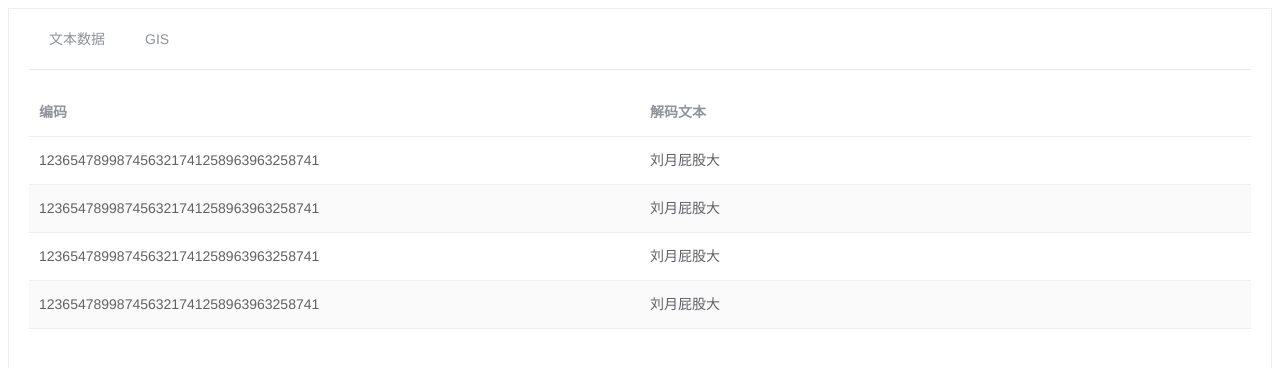
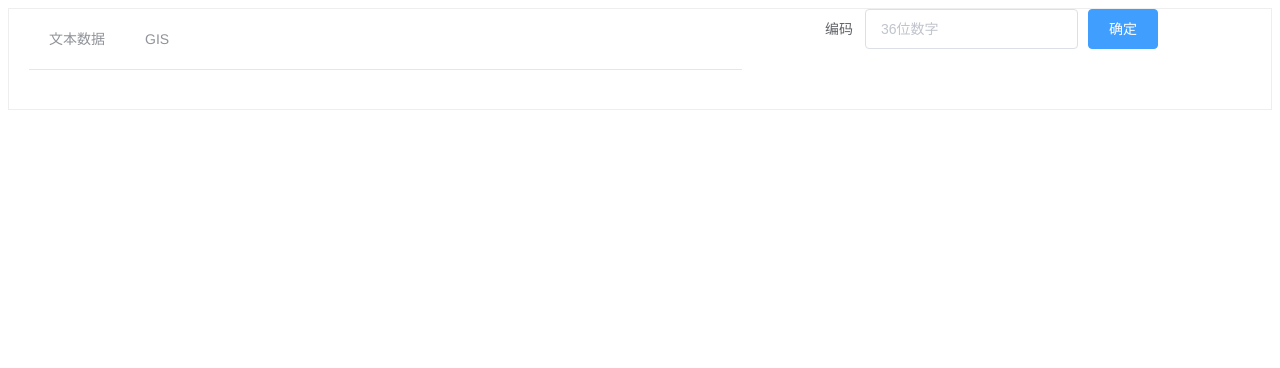
Before and after one commit to xiaolongtuan-yuan/EIS, a Vue app: page / in a window 1280 px wide. Shown: the top 368 px of the page. Built offline with nearby package versions, Linux system fonts and the light colour scheme.

Commit message:
页面基本矿机

```diff
--- a/package.json
+++ b/package.json
@@ -10,7 +10,8 @@
   "dependencies": {
     "core-js": "^3.8.3",
     "element-ui": "^2.15.10",
-    "vue": "^2.6.14"
+    "vue": "^2.6.14",
+    "vue-router": "^3.6.5"
   },
   "devDependencies": {
     "@babel/core": "^7.12.16",
--- a/src/App.vue
+++ b/src/App.vue
@@ -1,21 +1,6 @@
 <template>
   <div id="app">
-    <el-container style="height: 500px; border: 1px solid #eee">
-      <el-header>
-        <el-menu
-          :default-active="activeIndex"
-          class="el-menu-demo"
-          mode="horizontal"
-          @select="handleSelect"
-        >
-          <el-menu-item index="1">文本数据</el-menu-item>
-          <el-menu-item index="2">GIS</el-menu-item>
-        </el-menu>
-      </el-header>
-      <el-main>
-        <text-data></text-data>
-      </el-main>
-    </el-container>
+    <router-view></router-view>
   </div>
 </template>
 
@@ -25,10 +10,6 @@ import TextData from "./views/TextData.vue";
 
 export default {
   name: "App",
-  components: {
-    Map,
-    TextData,
-  },
 };
 </script>
 
--- a/src/main.js
+++ b/src/main.js
@@ -2,10 +2,14 @@ import Vue from 'vue'
 import App from './App.vue'
 import ElementUi from 'element-ui';
 import 'element-ui/lib/theme-chalk/index.css';
+import VueRouter from 'vue-router';
+import router from './router';
 
 Vue.config.productionTip = false
 Vue.use(ElementUi)
+Vue.use(VueRouter)
 
 new Vue({
   render: h => h(App),
+  router:router,
 }).$mount('#app')
--- /dev/null
+++ b/src/router/index.js
@@ -0,0 +1,22 @@
+import VueRouter from "vue-router";
+import Map from "../views/Map";
+import TextData from "../views/TextData";
+
+export default new VueRouter({
+    routes: [
+        {
+            path: '/', component: () => import('@/views/Main'), children: [
+                {
+                    name: 'TextData',
+                    path: 'textdata',
+                    component: () => import('@/views/TextData')
+                },
+                {
+                    name: 'Map',
+                    path: 'map',
+                    component: () => import('@/views/Map')
+                },
+            ]
+        }
+    ]
+})
--- /dev/null
+++ b/src/views/Main.vue
@@ -0,0 +1,91 @@
+<template>
+  <div>
+    <el-container style="border: 1px solid #eee">
+      <el-header>
+        <el-row class="header">
+          <el-col :span="14">
+            <el-menu
+              :default-active="activeIndex"
+              class="el-menu-demo"
+              mode="horizontal"
+              @select="handleSelect"
+              router
+            >
+              <el-menu-item index="1" @click="showTextData" route="/textdata"
+                >文本数据</el-menu-item
+              >
+              <el-menu-item index="2" @click="showGIS" route="/map"
+                >GIS</el-menu-item
+              >
+            </el-menu>
+          </el-col>
+          <el-col :span="10">
+            <el-form
+              :inline="true"
+              :model="formInline"
+            >
+              <el-form-item label="编码">
+                <el-input
+                  v-model="formInline.user"
+                  placeholder="36位数字"
+                ></el-input>
+              </el-form-item>
+              <el-form-item>
+                <el-button type="primary" @click="onSubmit">确定</el-button>
+              </el-form-item>
+            </el-form>
+          </el-col>
+        </el-row>
+      </el-header>
+      <el-main>
+        <router-view></router-view>
+      </el-main>
+    </el-container>
+  </div>
+</template>
+
+<script>
+import Map from "./Map.vue";
+import TextData from "./TextData.vue";
+
+export default {
+  name: "Main",
+  components: {
+    Map,
+    TextData,
+  },
+  data() {
+    return {
+      formInline: {
+        user: "",
+        region: "",
+      },
+    };
+  },
+  methods: {
+    showTextData() {},
+    showGIS() {},
+    onSubmit() {
+      console.log("submit!");
+    },
+  },
+};
+</script>
+
+<style>
+#app {
+  font-family: Avenir, Helvetica, Arial, sans-serif;
+  -webkit-font-smoothing: antialiased;
+  -moz-osx-font-smoothing: grayscale;
+  text-align: center;
+  color: #2c3e50;
+}
+</style>
+<style scoped>
+.inputForm{
+    background: #566;
+    display: flex;
+    justify-content: flex-end;
+    align-content: center;
+}
+</style>
--- a/src/views/Map.vue
+++ b/src/views/Map.vue
@@ -1,6 +1,6 @@
 <template>
   <div>
-    <div id="container" style="width: 600px; height: 500px"></div>
+    <div id="container" style="width: 100wv; height: 600px;"></div>
   </div>
 </template>
 
@@ -25,7 +25,11 @@ export default {
         document.getElementById("container"),
         myOptions
       );
+      var a = document.querySelector('canvas+div:last-child')
+      a.style.display = 'none'
     },
   },
 };
 </script>
+<style>
+</style>
```
Also changed, not shown: 1 other file (tests, documents, lock files or other folders).
